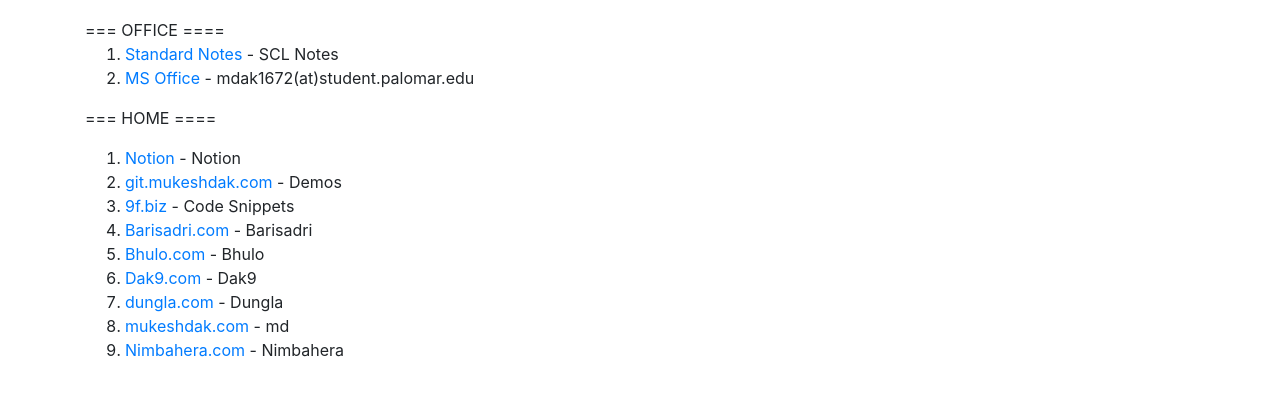
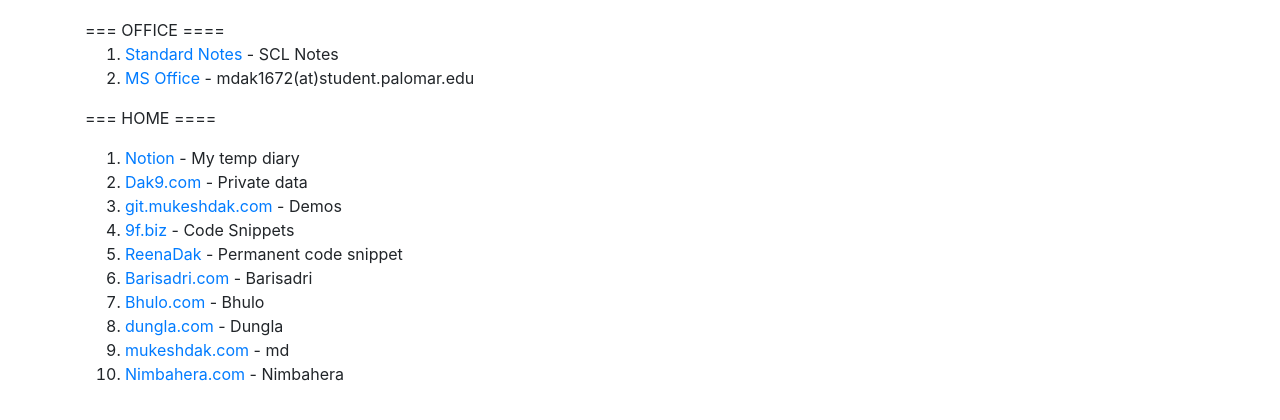
Before and after one commit to mukeshdak/me, a plain HTML site: page index.html in a window 1280 px wide. Shown: the part 62-482 px from the top of the page. Drawn offline with nearby package versions, Linux system fonts and the light colour scheme; a script that the page names is missing.

Commit message:
Update index.html

```diff
--- a/index.html
+++ b/index.html
@@ -52,12 +52,13 @@
             </ol>
 <p>=== HOME ====<p>
 <ol>
-    <li><a href="http://notion.so">Notion</a> - Notion</li>
+    <li><a href="http://notion.so">Notion</a> - My temp diary</li>
+    <li><a href="http://dak9.com">Dak9.com</a> - Private data</li>
     <li><a href="http://git.mukeshdak.com">git.mukeshdak.com</a> - Demos</li>
     <li><a href="http://9f.biz">9f.biz</a> - Code Snippets</li>
+    <li><a href="http://pastebin.com/reenadak">ReenaDak</a> - Permanent code snippet</li>
     <li><a href="http://barisadri.com">Barisadri.com</a> - Barisadri</li>
     <li><a href="http://bhulo.com">Bhulo.com</a> - Bhulo</li>
-    <li><a href="http://dak9.com">Dak9.com</a> - Dak9</li>
     <li><a href="http://dungla.com">dungla.com</a> - Dungla</li>
     <li><a href="http://mukeshdak.com">mukeshdak.com</a> - md</li>
     <li><a href="http://nimbahera.com">Nimbahera.com</a> - Nimbahera</li>
```
